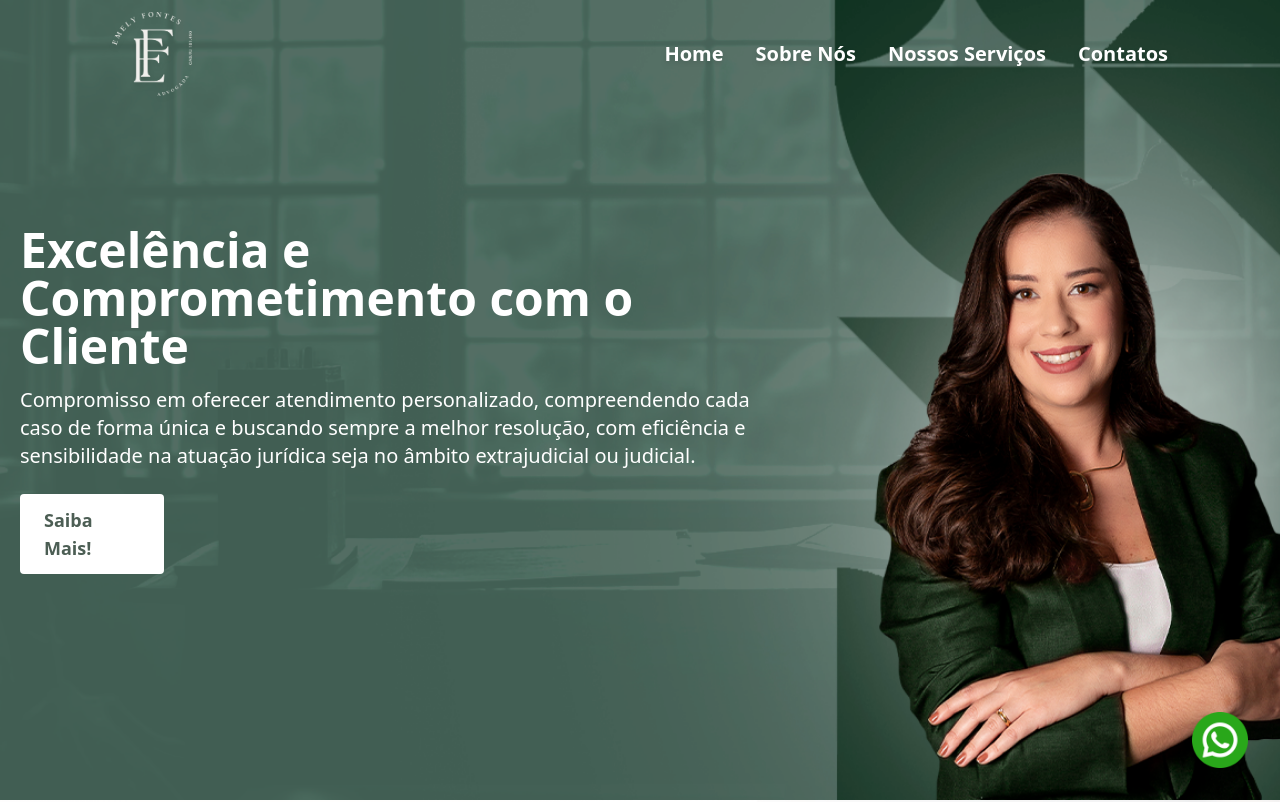
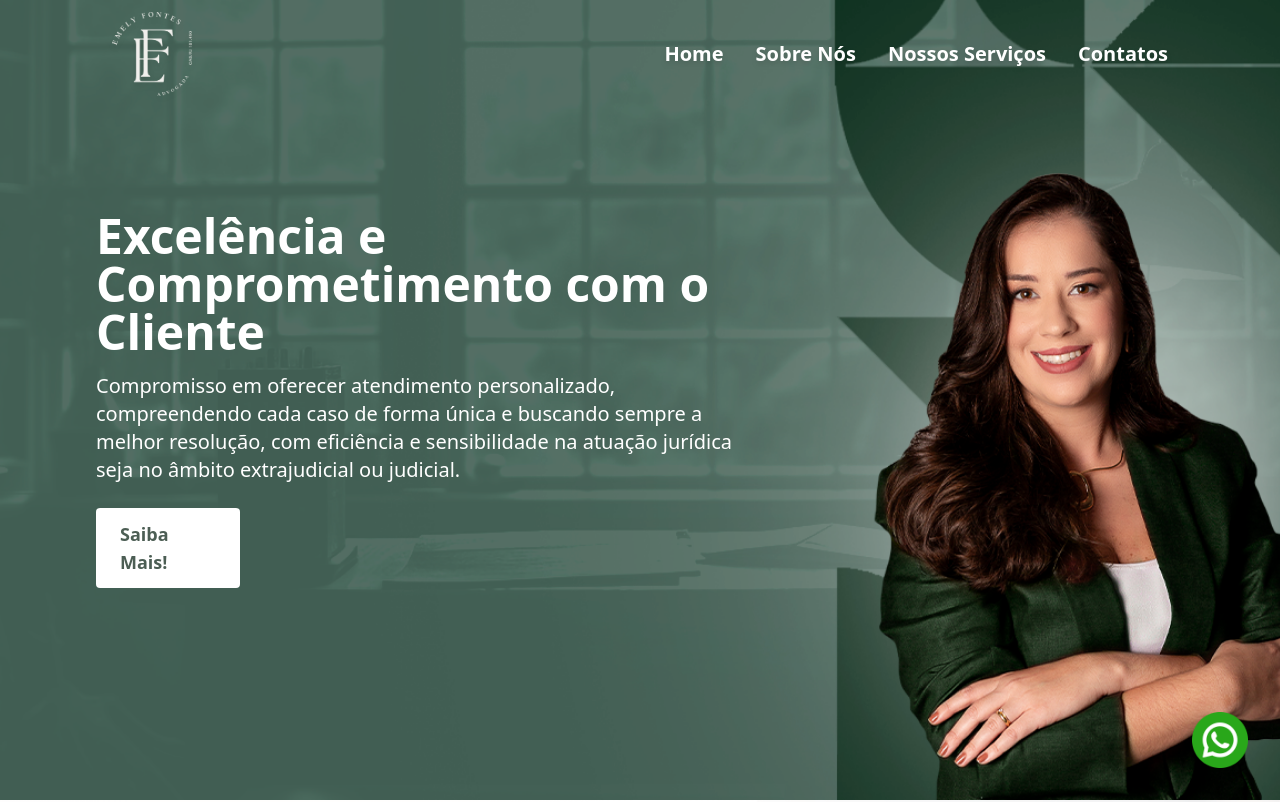
Before and after one commit to WesleiPossidonio/Projetct-dra-emelly, a React (Vite) app: page / in a window 1280 px wide. Shown: the top 802 px of the page. Built offline with nearby package versions, Linux system fonts and the light colour scheme.

Commit message:
update images

```diff
--- a/src/Components/Hero/index.tsx
+++ b/src/Components/Hero/index.tsx
@@ -2,7 +2,7 @@
 export const Hero = () => {
   return (
     <section className="w-full md:h-svh h-[52rem] p-5 md:p-13 xl:p-20- flex flex-col items-start justify-start
-    lg:justify-center gap-2 bg-center bg-cover bg-no-repeat bg-bannerMobile md:bg-bannerDescktop md:bg-[-52rem_0] lg:bg-[-48rem_0] xl:bg-center">
+    lg:justify-center gap-2 bg-center bg-cover bg-no-repeat bg-bannerMobile md:bg-bannerDescktop md:bg-[-52rem_0] lg:bg-[-48rem_0] xl:bg-center lg:px-24">
       <h1 className="md:w-[60%] text-3xl md:text-5xl text-white font-bold mt-20 md:mt-52 lg:mt-0">
         Excelência  e  <br /> Comprometimento  com o Cliente
       </h1>
@@ -11,7 +11,8 @@ export const Hero = () => {
         caso de forma única e buscando sempre a melhor resolução, com eficiência
         e sensibilidade na atuação jurídica seja no âmbito extrajudicial ou judicial.
       </p>
-      <a href="https://api.whatsapp.com/send/?phone=5522999599450&text&type=phone_number&app_absent=0" target="_blank" className="w-36 self-start text-lg bg-white px-6 py-3 mt-2 md:mt-4 rounded text-greenTheme font-bold">Saiba Mais!</a>
+      <a href="https://api.whatsapp.com/send/?phone=5522999599450&text&type=phone_number&app_absent=0" target="_blank"
+        className="w-36 self-start text-lg bg-white px-6 py-3 mt-2 md:mt-4 rounded text-greenTheme font-bold">Saiba Mais!</a>
     </section>
   )
 }
```
Also changed, not shown: public/BannerImgMobile.png.
